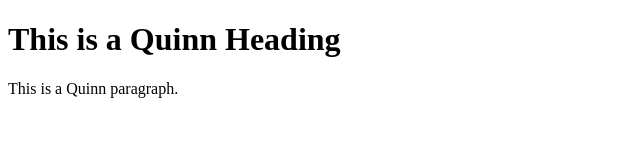
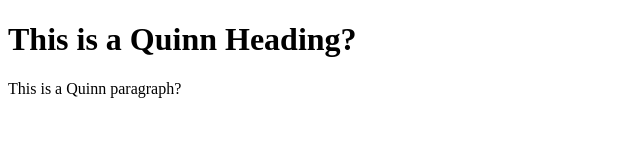
Before and after one commit to QuinnDeckard/site-1b, a plain HTML site: page index.html in a window 1280 px wide. Shown: the full height of the page, 0-640 px from the left. Drawn offline with Linux system fonts and the light colour scheme.

Commit message:
Update index.html

```diff
--- a/index.html
+++ b/index.html
@@ -5,8 +5,8 @@
     </head>
   <body>
 
-      <h1>This is a Quinn Heading</h1>
-      <p>This is a Quinn paragraph.</p>
+      <h1>This is a Quinn Heading?</h1>
+      <p>This is a Quinn paragraph?</p>
 
   </body>
 </html>
```
